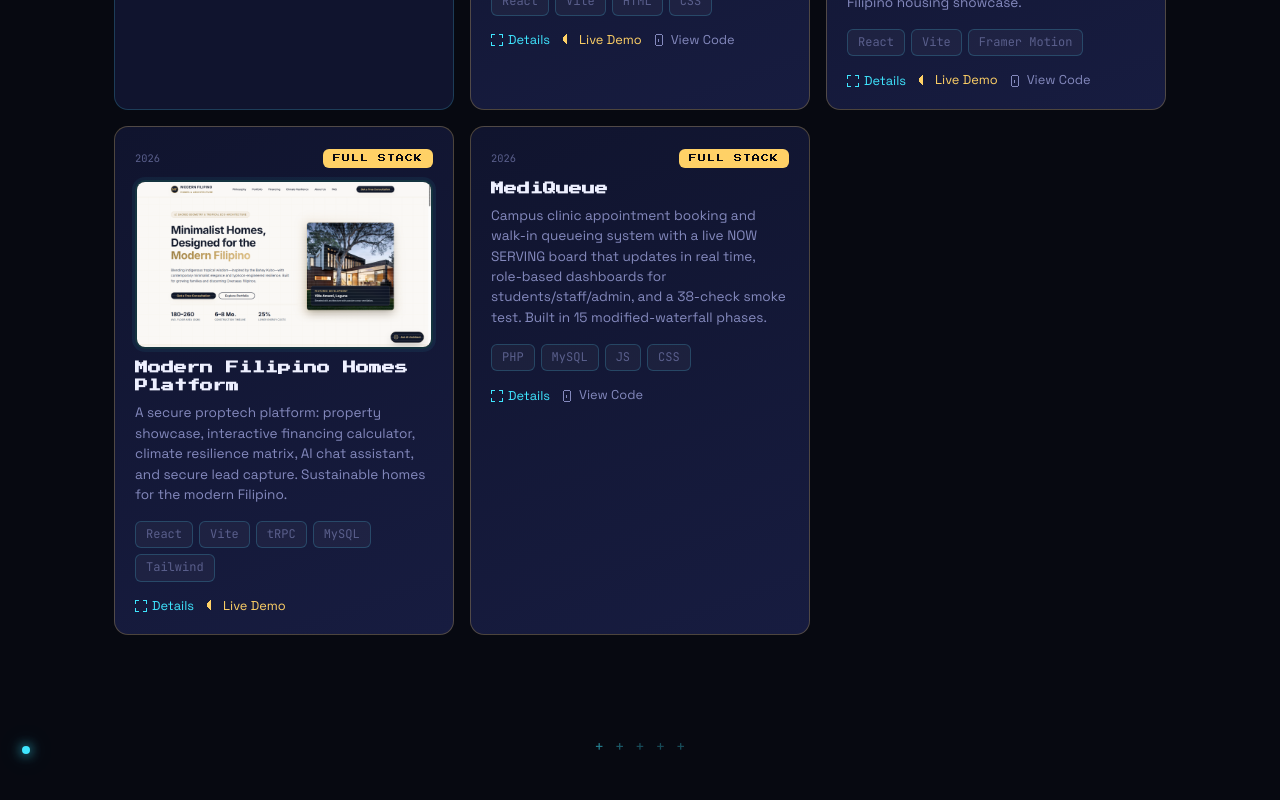
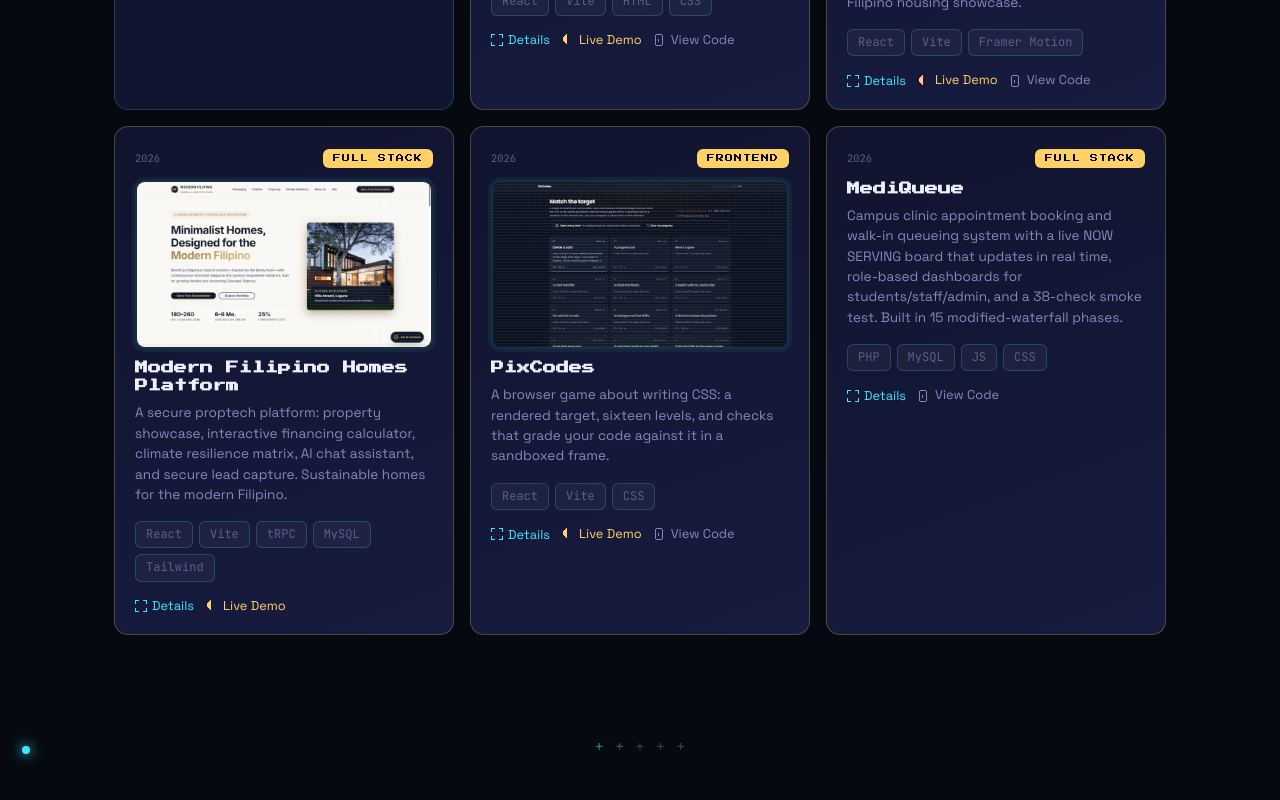
Before and after one commit to houtaroudes/houtaroudes-portfolio, a React (Vite) app: page / in a window 1280 px wide. Shown: the part 1992-2792 px from the top of the page. Built offline with nearby package versions, Linux system fonts and the light colour scheme.

Commit message:
Add PixCodes as the featured playable build
Production freebuff.page URL and the same screenshot the v2 portfolio
uses.

```diff
--- a/src/data/portfolio.js
+++ b/src/data/portfolio.js
@@ -10,6 +10,7 @@ export const projects = [
   { id: 4, title: "Learning WebDev Hub", desc: "My gamified learning hub with 26+ exercises, live previews, and code challenges!", tags: ["React", "Vite", "HTML", "CSS"], shot: "/shots/learning.png", demo: "https://random-learning-webdev-site.vercel.app", code: "https://github.com/houtaroudes/Random-Learning-WebDev", type: "Full Stack", year: "2026", flag: true, featured: true },
   { id: 5, title: "Modern Filipino Homes", desc: "MONO-inspired architecture landing page with word-by-word scroll reveals, house carousel, and phase-built gallery, a premium Filipino housing showcase.", tags: ["React", "Vite", "Framer Motion"], shot: "/shots/mfh-landing.png", demo: "https://modern-filipino-homes.vercel.app", code: "https://github.com/houtaroudes/Modern-Filipino-Homes", type: "Full Stack", year: "2026", featured: true },
   { id: 6, title: "Modern Filipino Homes Platform", desc: "A secure proptech platform: property showcase, interactive financing calculator, climate resilience matrix, AI chat assistant, and secure lead capture. Sustainable homes for the modern Filipino.", tags: ["React", "Vite", "tRPC", "MySQL", "Tailwind"], shot: "/shots/mfh-platform.png", demo: "https://modern-fil-homes.vercel.app", type: "Full Stack", year: "2026", featured: true },
+  { id: 9, title: "PixCodes", desc: "A browser game about writing CSS: a rendered target, sixteen levels, and checks that grade your code against it in a sandboxed frame.", tags: ["React", "Vite", "CSS"], shot: "/shots/pixcodes.png", demo: "https://site-bb9aa758ffe047579a94d408b8503f3d.freebuff.page", code: "https://github.com/houtaroudes/pixcodes", type: "Frontend", year: "2026", featured: true },
   { id: 7, title: "MediQueue", desc: "Campus clinic appointment booking and walk-in queueing system with a live NOW SERVING board that updates in real time, role-based dashboards for students/staff/admin, and a 38-check smoke test. Built in 15 modified-waterfall phases.", tags: ["PHP", "MySQL", "JS", "CSS"], code: "https://github.com/houtaroudes/mediqueue", type: "Full Stack", year: "2026", featured: true },
 ];
 
```
Also changed, not shown: public/shots/pixcodes.png (added).
